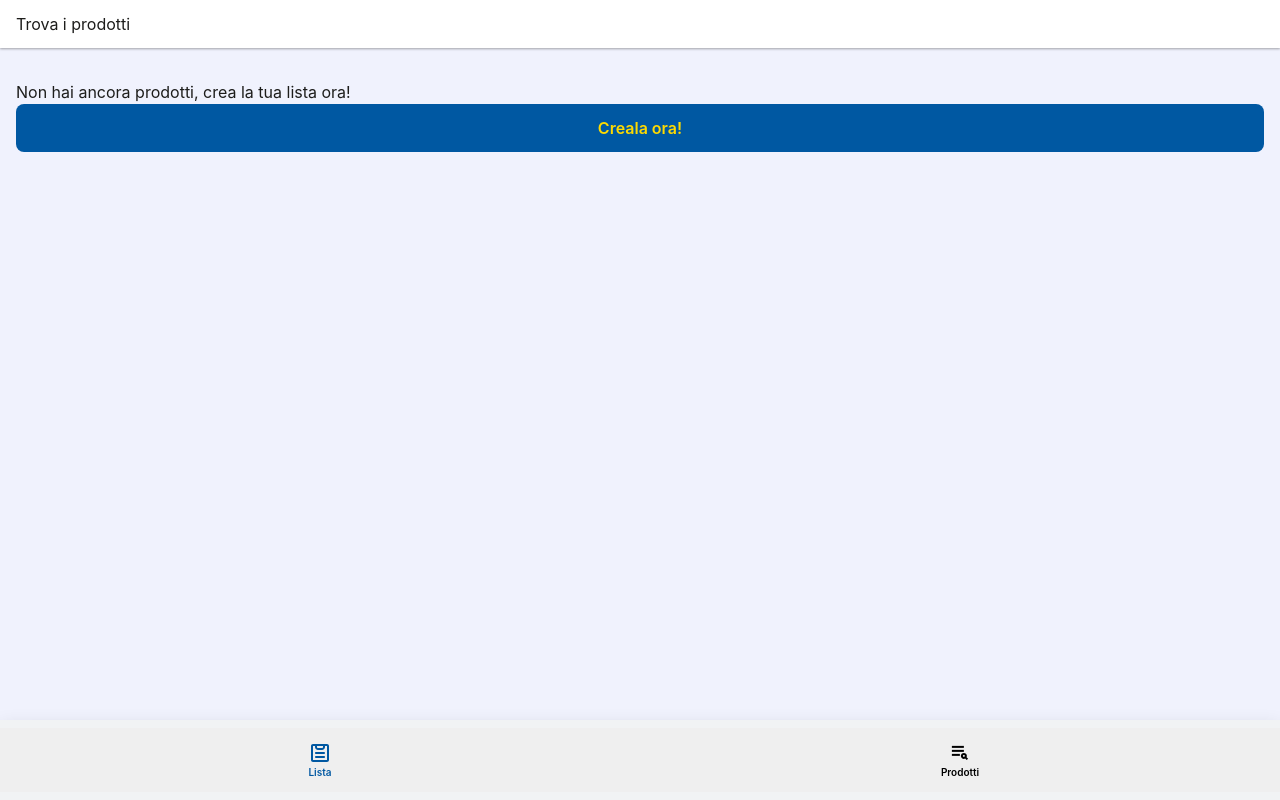
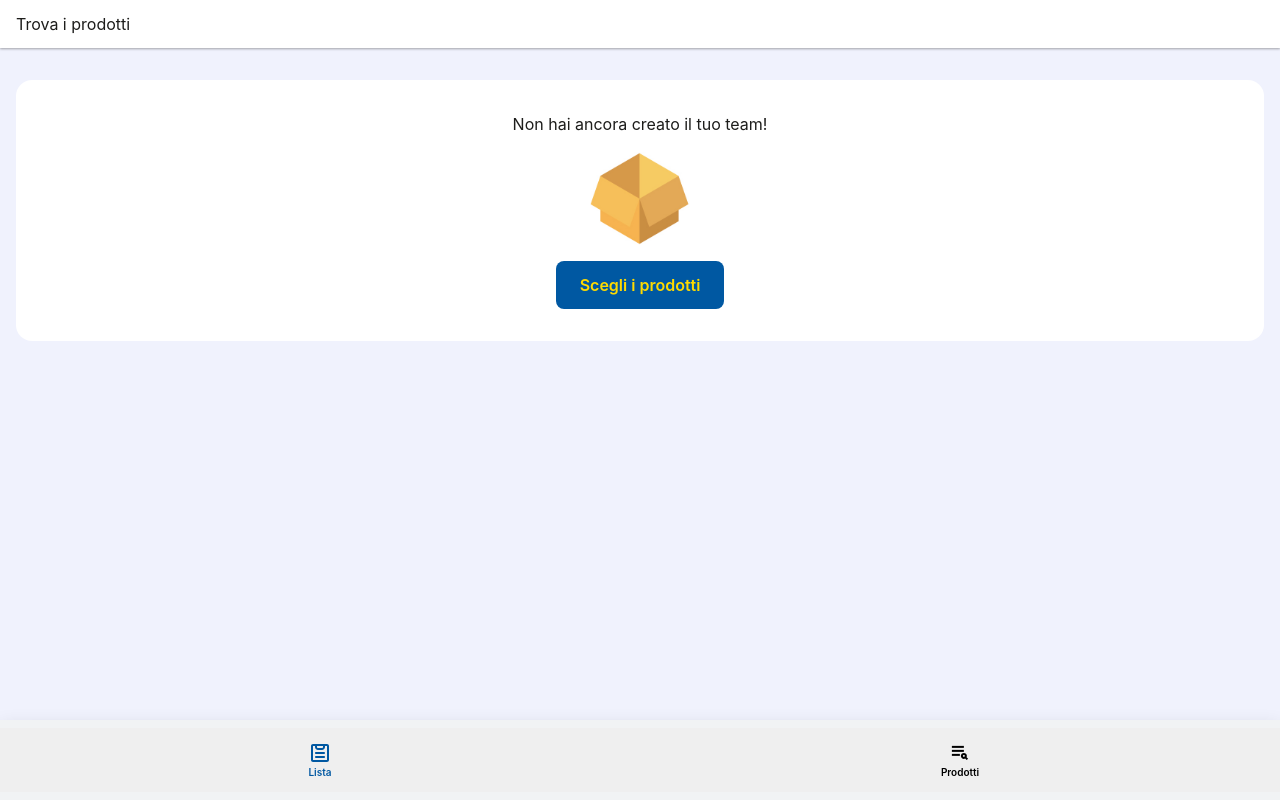
Before and after one commit to pxlmvr/ikea-product-hunt, a React (Vite) app: page / in a window 1280 px wide. Built offline with nearby package versions, Linux system fonts and the light colour scheme.

Commit message:
feat: complete main UI

```diff
--- a/package.json
+++ b/package.json
@@ -14,6 +14,7 @@
     "react-dom": "^18.2.0"
   },
   "devDependencies": {
+    "@types/node": "^20.11.24",
     "@types/react": "^18.2.56",
     "@types/react-dom": "^18.2.19",
     "@typescript-eslint/eslint-plugin": "^7.0.2",
--- a/src/components/Card/index.tsx
+++ b/src/components/Card/index.tsx
@@ -3,7 +3,7 @@ import { mergeClasses } from '../../utils/mergeClasses'
 
 type Props = {
   className?: string
-  children: React.ReactNode
+  children: React.ReactNode | string
 }
 
 export const Card: React.FC<Props> = ({ className, children }) => {
--- /dev/null
+++ b/src/components/NoProducts/index.tsx
@@ -0,0 +1,26 @@
+import classes from './styles.module.css'
+
+import { Card } from '@/components/Card'
+import emptyImage from '@/assets/images/empty.jpg'
+import { Button } from '../Button'
+import { Tab } from '@/containers/MainView'
+
+type Props = {
+  setCurrentTab: (t: Tab) => void
+}
+
+export const NoProducts: React.FC<Props> = ({ setCurrentTab }) => {
+  return (
+    <Card>
+      <div className={classes.noProducts}>
+        <p>Non hai ancora creato il tuo team!</p>
+        <div>
+          <img width="100px" alt="" src={emptyImage} />
+        </div>
+        <Button onClick={() => setCurrentTab('create-team')}>
+          Scegli i prodotti
+        </Button>
+      </div>
+    </Card>
+  )
+}
--- /dev/null
+++ b/src/components/NoProducts/styles.module.css
@@ -0,0 +1,7 @@
+.noProducts {
+  text-align: center;
+}
+
+.noProducts img {
+  margin: 1rem auto;
+}
--- /dev/null
+++ b/src/components/ProductCard/index.tsx
@@ -0,0 +1,34 @@
+import classes from './styles.module.css'
+
+import { IkeaProduct } from '../../data/series'
+import { Card } from '../Card'
+import { useContext } from 'react'
+import { TeamContext } from '../../context/teamContext'
+
+type Props = {
+  product: IkeaProduct
+}
+
+export const ProductCard: React.FC<Props> = ({ product }) => {
+  const { products, setProducts } = useContext(TeamContext)
+
+  return (
+    <div
+      role="button"
+      onClick={() => {
+        const newProducts: IkeaProduct[] = products.map((p: IkeaProduct) => {
+          if (p.name === product.name) {
+            p.found = !p.found
+          }
+          return p
+        })
+
+        setProducts(newProducts)
+      }}
+      className={classes.productCard}
+      style={{ textDecoration: product.found ? 'underline' : 'none' }}
+    >
+      <Card>{product.name as string}</Card>
+    </div>
+  )
+}
--- /dev/null
+++ b/src/components/ProductCard/styles.module.css
@@ -0,0 +1,3 @@
+.productCard {
+  margin-bottom: 1rem;
+}
--- a/src/containers/CreateTeam.tsx
+++ b/src/containers/CreateTeam.tsx
@@ -17,6 +17,9 @@ export const CreateTeam: React.FC = () => {
     <main>
       <Progress max={11} value={selectedProducts.length} />
       <Card>
+        <p>
+          Seleziona i tuoi 11 <s>giocat...</s> ehm, prodotti:
+        </p>
         <div className={classes.productContainer}>
           {series.map((item) => {
             return (
@@ -56,7 +59,7 @@ export const CreateTeam: React.FC = () => {
           }}
           disabled={selectedProducts.length !== 11}
         >
-          Save team
+          Salva squadra
         </Button>
       </Card>
     </main>
--- a/src/containers/MainView.tsx
+++ b/src/containers/MainView.tsx
@@ -23,7 +23,11 @@ export const MainView: React.FC = () => {
             : 'Crea la tua squadra'
         }
       />
-      {currentTab === 'product-hunt' ? <ProductHunt /> : <CreateTeam />}
+      {currentTab === 'product-hunt' ? (
+        <ProductHunt setCurrentTab={setCurrentTab} />
+      ) : (
+        <CreateTeam />
+      )}
       <Navigation currentTab={currentTab} switchTab={setCurrentTab} />
     </div>
   )
--- a/src/containers/ProductHunt.tsx
+++ b/src/containers/ProductHunt.tsx
@@ -1,21 +1,30 @@
 import { useContext } from 'react'
 import { TeamContext } from '../context/teamContext'
-import { Button } from '../components/Button'
 
-export const ProductHunt: React.FC = () => {
+import { IkeaProduct } from '../data/series'
+import { ProductCard } from '../components/ProductCard'
+import { NoProducts } from '../components/NoProducts'
+import { Tab } from './MainView'
+
+type Props = {
+  setCurrentTab: (t: Tab) => void
+}
+
+export const ProductHunt: React.FC<Props> = ({ setCurrentTab }) => {
   const { products } = useContext(TeamContext)
 
   return (
     <main>
       {products.length ? (
-        <div>Products</div>
+        <div>
+          {products.map((product: IkeaProduct) => {
+            return (
+              <ProductCard key={product.name as string} product={product} />
+            )
+          })}
+        </div>
       ) : (
-        <div>
-          Non hai ancora prodotti, crea la tua lista ora!
-          <Button fullWidth onClick={() => {}}>
-            Creala ora!
-          </Button>
-        </div>
+        <NoProducts setCurrentTab={setCurrentTab} />
       )}
     </main>
   )
--- a/src/containers/styles.module.css
+++ b/src/containers/styles.module.css
@@ -2,5 +2,5 @@
   height: 500px;
   overflow-y: scroll;
   border-bottom: 1px solid var(--pearl);
-  margin-bottom: 2rem;
+  margin: 1rem 0 2rem 0;
 }
--- a/vite.config.ts
+++ b/vite.config.ts
@@ -1,7 +1,15 @@
 import { defineConfig } from 'vite'
 import react from '@vitejs/plugin-react-swc'
+import path from 'path'
 
 // https://vitejs.dev/config/
 export default defineConfig({
   plugins: [react()],
+  resolve: {
+    alias: {
+      '@': path.resolve(__dirname, './src'),
+      '@assets': path.resolve(__dirname, './src/assets'),
+      '@components': path.resolve(__dirname, './src/components'),
+    },
+  },
 })
```
Also changed, not shown: tsconfig.json (+7 -1 lines), src/assets/images/empty.jpg (added), 1 other file (tests, documents, lock files or other folders).
